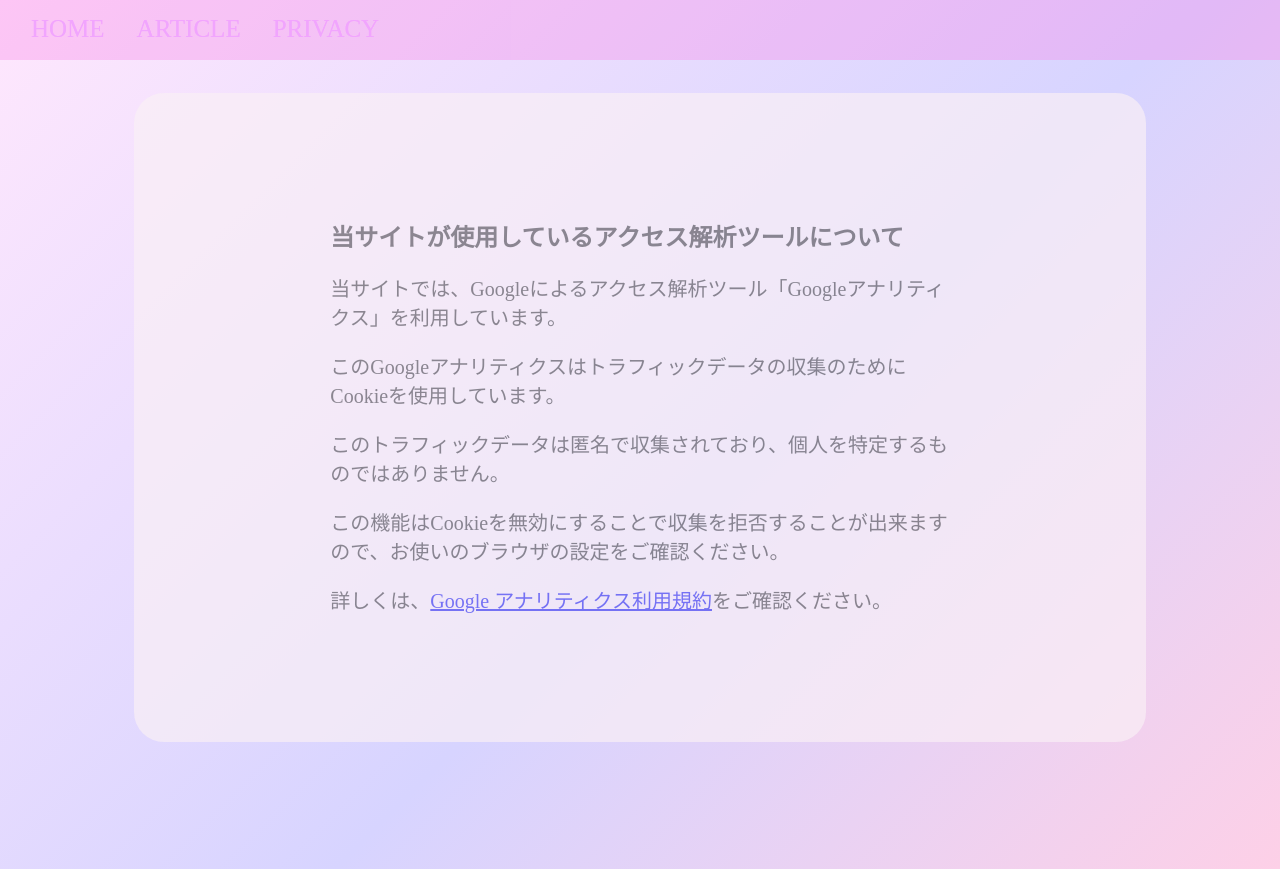
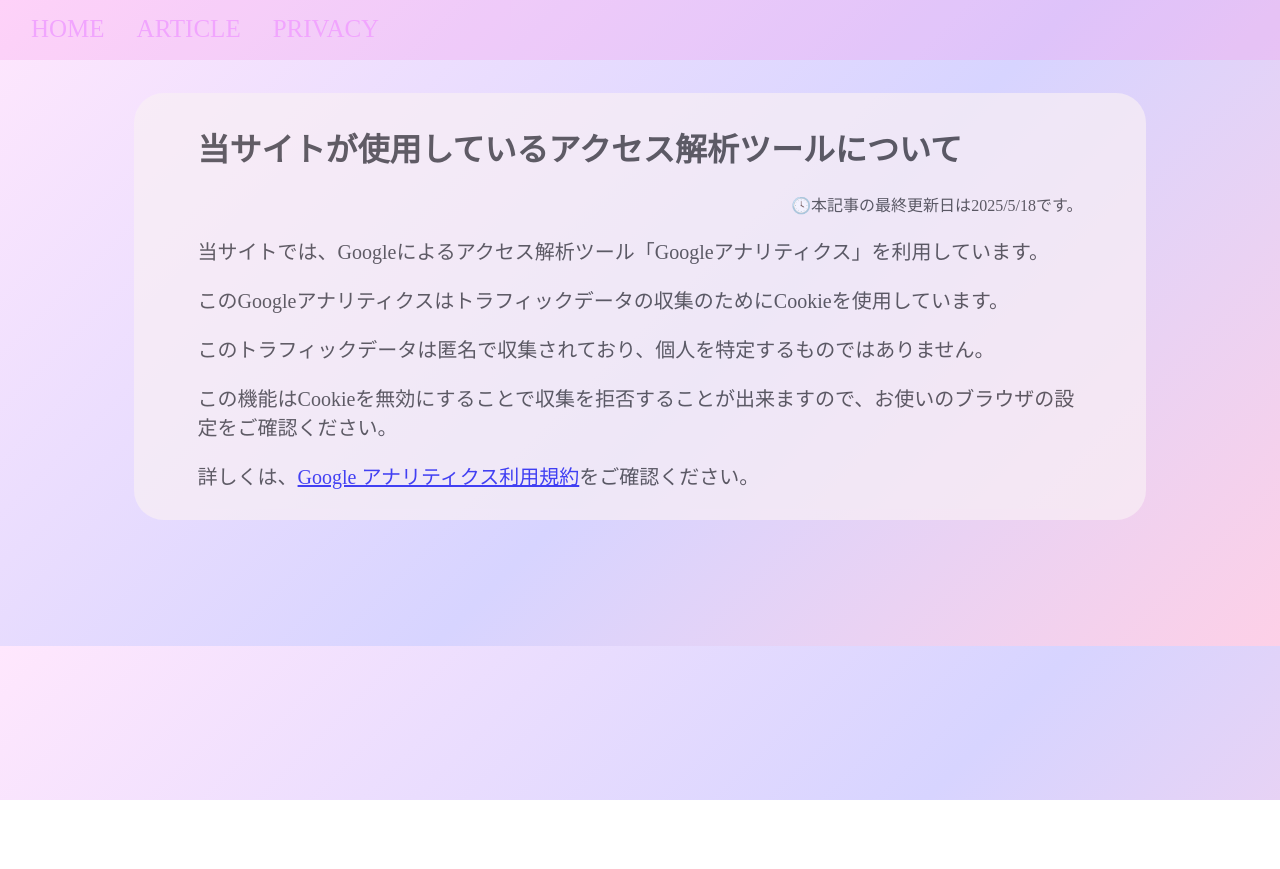
Before and after one commit to tomonarimomoka/blog-react, a React (Vite) app in the folder tech-blog/: page /PlivacyPolicy in a window 1280 px wide. After the commit the page ends 800 px from the top, so only its background shows below. Built offline with nearby package versions, Linux system fonts and the light colour scheme.

Commit message:
プライバシーポリシーのページにもArticalPageタグを適応

```diff
--- a/tech-blog/src/privacyPolicy.tsx
+++ b/tech-blog/src/privacyPolicy.tsx
@@ -1,14 +1,9 @@
 import { FC } from "react";
-import {HeaderNav } from './Parts';
-import './style.css'
+import {ArticalPage } from './Parts';
 
 export const PlivacyPolicy: FC = () => {
-
     return(
-        <>
-            <HeaderNav/>
-            <main className="box">
-            <h2>当サイトが使用しているアクセス解析ツールについて</h2>
+        <ArticalPage title="当サイトが使用しているアクセス解析ツールについて">
             <p>
             当サイトでは、Googleによるアクセス解析ツール「Googleアナリティクス」を利用しています。
             </p>
@@ -24,8 +19,6 @@ export const PlivacyPolicy: FC = () => {
             <p>
             詳しくは、<a href="https://marketingplatform.google.com/about/analytics/terms/jp/">Google アナリティクス利用規約</a>をご確認ください。
             </p>
-            </main>
-        </>
-
+        </ArticalPage>
     );
 }
```
